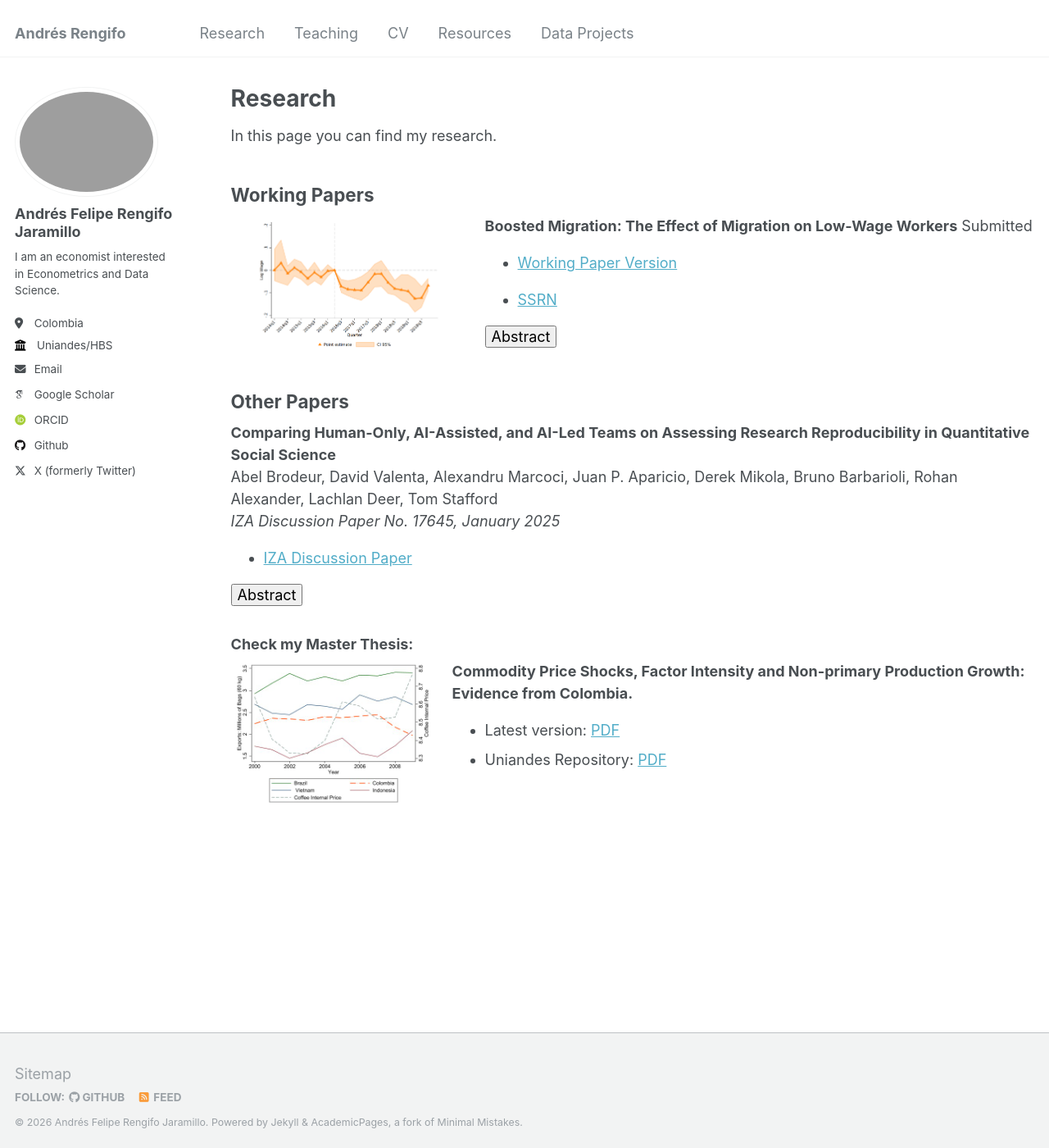
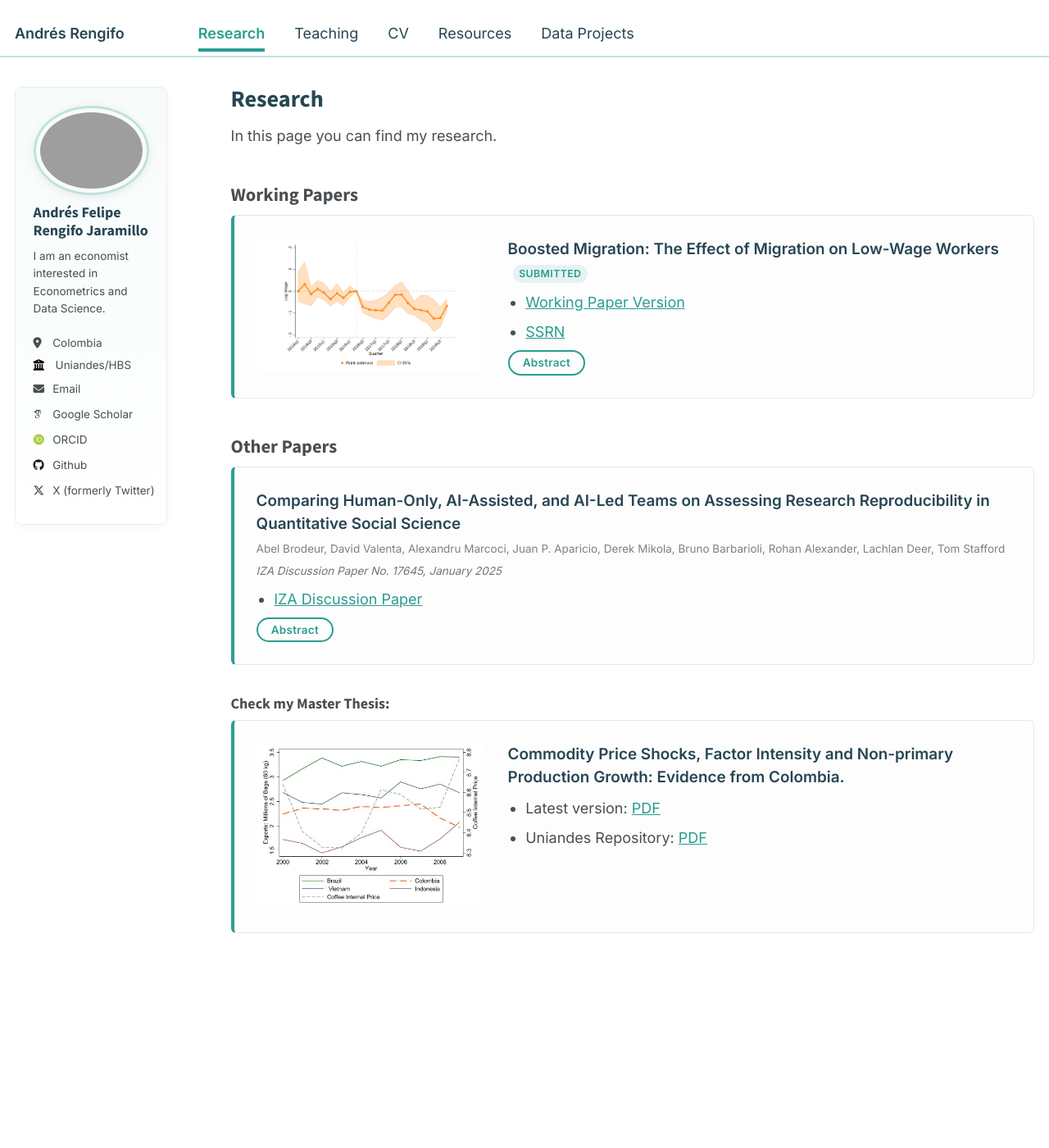
Before and after one commit to RengifoAndres/RengifoAndres.github.io, a Jekyll site: the page built from _pages/Research.md, in a window 1280 px wide and 1400 px high. Shown: the whole window at 82% size. Built offline with Jekyll 4.4.1, drawn with Linux system fonts in a browser that asks for light colours; some web fonts are replaced.

Commit message:
Improve website aesthetics with accent colors, cards, and typography
- Add teal (#2a9d8f) accent color and navy (#264653) primary for visual identity
- Import Inter and Source Sans Pro fonts via Google Fonts for headings/body
- Style abstract toggle buttons with pill shape and hover animations
- Add active navigation indicators for current page
- Wrap research papers in card components with hover effects
- Enhance sidebar profile with gradient card background and avatar styling
- Replace inline styles with reusable CSS classes on Research page

Co-Authored-By: Claude Opus 4.6 <noreply@anthropic.com>

```diff
--- a/_includes/author-profile.html
+++ b/_includes/author-profile.html
@@ -4,7 +4,7 @@
   {% assign author = site.data.authors[page.author] %}{% else %}{% assign author = site.author %}
 {% endif %}
 
-<div itemscope itemtype="http://schema.org/Person">
+<div itemscope itemtype="http://schema.org/Person" class="author-profile-card">
 
   <div class="author__avatar">
     {% if author.avatar contains "://" %}
--- a/_includes/head/custom.html
+++ b/_includes/head/custom.html
@@ -1,6 +1,11 @@
 {% include base_path %}
 
 <!-- start custom head snippets -->
+
+<!-- Google Fonts: Inter (body) + Source Sans Pro (headings) -->
+<link rel="preconnect" href="https://fonts.googleapis.com">
+<link rel="preconnect" href="https://fonts.gstatic.com" crossorigin>
+<link href="https://fonts.googleapis.com/css2?family=Inter:wght@400;500;600&family=Source+Sans+Pro:wght@400;600;700&display=swap" rel="stylesheet">
 
 <link rel="apple-touch-icon" sizes="57x57" href="{{ base_path }}/images/apple-touch-icon-57x57.png?v=M44lzPylqQ">
 <link rel="apple-touch-icon" sizes="60x60" href="{{ base_path }}/images/apple-touch-icon-60x60.png?v=M44lzPylqQ">
--- a/_includes/masthead.html
+++ b/_includes/masthead.html
@@ -13,7 +13,7 @@
               {% else %}
               {% assign domain = base_path %}
             {% endif %}
-            <li class="masthead__menu-item"><a href="{{ domain }}{{ link.url }}">{{ link.title }}</a></li>
+            <li class="masthead__menu-item"><a href="{{ domain }}{{ link.url }}" {% if page.url == link.url %}class="active-link"{% endif %}>{{ link.title }}</a></li>
           {% endfor %}
         </ul>
         <ul class="hidden-links hidden"></ul>
--- a/_pages/Research.md
+++ b/_pages/Research.md
@@ -25,21 +25,19 @@ In this page you can find my research.
 
 ## Working Papers
 
-<div style="display: flex; align-items: flex-start; margin-bottom: 20px;">
-     <img src="/images/research_images/event_log_wages_MigML.png" alt="Event" style="width: 290px; height: auto; margin-right: 20px;">
+<div class="research-card">
+  <img src="/images/research_images/event_log_wages_MigML.png" alt="Event study of log wages">
   <div>
-    <strong>Boosted Migration: The Effect of Migration on Low-Wage Workers</strong> Submitted <br>
+    <strong>Boosted Migration: The Effect of Migration on Low-Wage Workers</strong> <span class="paper-status">Submitted</span><br>
     <ul>
-      <li>  <a href="/files/MigML.pdf"> Working Paper Version</a> </li>
-    </ul>
-     <ul>
-      <li>  <a href="https://papers.ssrn.com/sol3/papers.cfm?abstract_id=5668270">SSRN</a> </li>
+      <li><a href="/files/MigML.pdf">Working Paper Version</a></li>
+      <li><a href="https://papers.ssrn.com/sol3/papers.cfm?abstract_id=5668270">SSRN</a></li>
     </ul>
     <!-- Button to toggle abstract -->
     <button class="toggle-button" onclick="toggleAbstract(this, 'abstract1')">Abstract</button>
 
     <!-- Abstract content -->
-    <div id="abstract1" class="abstract-content" style="display: none; margin-top: 10px;">
+    <div id="abstract1" class="abstract-content" style="display: none;">
       <p>
 This paper examines the labor market effects of Venezuelan migration on low-wage Colombian workers. Using nationally representative survey data from 2012 to 2019 and a machine learning model to classify workers by their predicted probability of being in the lower tail of the wage distribution, I implement a Triple Differences-in-Differences strategy to estimate causal impacts across cities with varying levels of migrant exposure. The main finding is that, although migration had no significant effects on employment formality or self-employment, it did lead to a decline in wages among low-wage natives in high-migration cities. This effect is robust to alternative definitions of treatment and control groups. This finding suggests that immigration can exert downward pressure on earnings at the lower end of the wage distribution  and underscore the importance of protecting vulnerable groups during large-scale displacement events.
 </p>
@@ -48,14 +46,13 @@ This paper examines the labor market effects of Venezuelan migration on low-wage
 </div>
 
 
-
 ## Other Papers
 
-<div style="display: flex; align-items: flex-start; margin-bottom: 20px;">
+<div class="research-card">
   <div>
     <strong>Comparing Human-Only, AI-Assisted, and AI-Led Teams on Assessing Research Reproducibility in Quantitative Social Science</strong><br>
-    Abel Brodeur, David Valenta, Alexandru Marcoci, Juan P. Aparicio, Derek Mikola, Bruno Barbarioli, Rohan Alexander, Lachlan Deer, Tom Stafford <br>
-    <em>IZA Discussion Paper No. 17645, January 2025</em>
+    <span class="paper-authors">Abel Brodeur, David Valenta, Alexandru Marcoci, Juan P. Aparicio, Derek Mikola, Bruno Barbarioli, Rohan Alexander, Lachlan Deer, Tom Stafford</span><br>
+    <span class="paper-venue">IZA Discussion Paper No. 17645, January 2025</span>
     <ul>
       <li><a href="https://docs.iza.org/dp17645.pdf">IZA Discussion Paper</a></li>
     </ul>
@@ -63,7 +60,7 @@ This paper examines the labor market effects of Venezuelan migration on low-wage
     <button class="toggle-button" onclick="toggleAbstract(this, 'abstract2')">Abstract</button>
 
     <!-- Abstract content -->
-    <div id="abstract2" class="abstract-content" style="display: none; margin-top: 10px;">
+    <div id="abstract2" class="abstract-content" style="display: none;">
       <p>
 This study evaluates the effectiveness of varying levels of human and artificial intelligence (AI) integration in reproducibility assessments. We computationally reproduced quantitative results from published articles in the social sciences with 288 researchers, randomly assigned to 103 teams across three groups — human-only teams, AI-assisted teams and teams whose task was to minimally guide an AI to conduct reproducibility checks (the "AI-led" approach). Findings reveal that when working independently, human teams matched the reproducibility success rates of teams using AI assistance, while both groups substantially outperformed AI-led approaches (with human teams achieving 57 pp higher success rates than AI-led teams). Human teams found significantly more major errors compared to both AI-assisted teams and AI-led teams. AI-assisted teams demonstrated an advantage over more automated approaches, detecting 0.4 more major errors per team than AI-led teams, though still significantly fewer than human-only teams. Finally, both human and AI-assisted teams significantly outperformed AI-led approaches in both proposing and implementing comprehensive robustness checks.
 </p>
@@ -73,11 +70,12 @@ This study evaluates the effectiveness of varying levels of human and artificial
 
 
 ### Check my Master Thesis:
-<div style="display: flex; align-items: flex-start; margin-bottom: 20px;">
-  <img src="/images/research_images/exclution_r.jpg" alt="Image related to Commodity Price Shocks" style="width: 250px; height: auto; margin-right: 20px;">
+
+<div class="research-card">
+  <img src="/images/research_images/exclution_r.jpg" alt="Image related to Commodity Price Shocks">
   <div>
     <strong>Commodity Price Shocks, Factor Intensity and Non-primary Production Growth: Evidence from Colombia.</strong><br>
- <ul>
+    <ul>
       <li>Latest version: <a href="/files/Commodity_price_Rengifo.pdf">PDF</a></li>
       <li>Uniandes Repository: <a href="https://repositorio.uniandes.edu.co/entities/publication/71893776-ea19-4290-909b-341633836cce">PDF</a></li>
     </ul>
--- /dev/null
+++ b/_sass/_custom.scss
@@ -0,0 +1,269 @@
+/* ==========================================================================
+   Custom Styles - Aesthetic Improvements
+   ========================================================================== */
+
+/*
+   1. Toggle Buttons (Abstract show/hide)
+   ========================================================================== */
+
+.toggle-button {
+  display: inline-block;
+  padding: 0.4em 1.2em;
+  font-family: $global-font-family;
+  font-size: $type-size-6;
+  font-weight: 600;
+  color: $accent-color;
+  background-color: transparent;
+  border: 2px solid $accent-color;
+  border-radius: 20px;
+  cursor: pointer;
+  transition: all 0.25s ease-in-out;
+  letter-spacing: 0.02em;
+
+  &:hover {
+    background-color: $accent-color;
+    color: #fff;
+    box-shadow: 0 2px 8px rgba($accent-color, 0.3);
+  }
+
+  &:focus {
+    outline: none;
+    box-shadow: 0 0 0 3px rgba($accent-color, 0.25);
+  }
+
+  &:active {
+    transform: scale(0.97);
+  }
+}
+
+/*
+   2. Active Navigation Indicators
+   ========================================================================== */
+
+.greedy-nav .visible-links a {
+  &:before {
+    background: $accent-color;
+  }
+
+  &:hover {
+    color: $accent-color;
+  }
+}
+
+// Active state for current page nav link
+.greedy-nav .visible-links li {
+  a.active-link {
+    color: $accent-color;
+    font-weight: 600;
+
+    &:before {
+      -webkit-transform: scaleX(1);
+          -ms-transform: scaleX(1);
+              transform: scaleX(1);
+      background: $accent-color;
+    }
+  }
+}
+
+/*
+   3. Research Paper Cards
+   ========================================================================== */
+
+.research-card {
+  display: flex;
+  align-items: flex-start;
+  margin-bottom: 1.8em;
+  padding: 1.5em;
+  background: #fdfdfd;
+  border: 1px solid mix(#fff, $primary-color, 88%);
+  border-left: 4px solid $accent-color;
+  border-radius: 6px;
+  transition: box-shadow 0.25s ease, transform 0.25s ease;
+
+  &:hover {
+    box-shadow: 0 4px 16px rgba(#000, 0.08);
+    transform: translateY(-2px);
+  }
+
+  img {
+    width: 280px;
+    height: auto;
+    margin-right: 1.5em;
+    border-radius: 4px;
+    flex-shrink: 0;
+  }
+
+  strong {
+    font-size: 1.05em;
+    color: $primary-color;
+  }
+
+  ul {
+    margin-top: 0.5em;
+    margin-bottom: 0.5em;
+    padding-left: 1.2em;
+  }
+
+  .abstract-content {
+    margin-top: 0.8em;
+    padding: 1em;
+    background: mix(#fff, $accent-color, 95%);
+    border-radius: 4px;
+    font-size: $type-size-6;
+    line-height: 1.7;
+    color: $dark-gray;
+  }
+
+  @media screen and (max-width: 768px) {
+    flex-direction: column;
+
+    img {
+      width: 100%;
+      margin-right: 0;
+      margin-bottom: 1em;
+    }
+  }
+}
+
+// Status badge for papers
+.paper-status {
+  display: inline-block;
+  padding: 0.15em 0.6em;
+  font-size: $type-size-7;
+  font-weight: 600;
+  color: $accent-color;
+  background: mix(#fff, $accent-color, 88%);
+  border-radius: 12px;
+  margin-left: 0.5em;
+  vertical-align: middle;
+  letter-spacing: 0.03em;
+  text-transform: uppercase;
+}
+
+/*
+   4. Profile Sidebar Card Enhancement
+   ========================================================================== */
+
+@media screen and (min-width: $sidebar-screen-min-width) {
+  .sidebar .author__avatar,
+  .sidebar .author__content,
+  .sidebar .author__urls-wrapper {
+    // Contained within the card wrapper
+  }
+
+  .sidebar {
+    .author__avatar img {
+      border: 3px solid mix(#fff, $accent-color, 70%);
+      box-shadow: 0 2px 12px rgba(#000, 0.08);
+      transition: transform 0.3s ease, box-shadow 0.3s ease;
+
+      &:hover {
+        transform: scale(1.03);
+        box-shadow: 0 4px 18px rgba(#000, 0.12);
+      }
+    }
+
+    .author__name {
+      font-family: $heading-font;
+      font-weight: 700;
+      color: $primary-color;
+    }
+
+    .author__bio {
+      color: $dark-gray;
+      line-height: 1.6;
+    }
+
+    .author__urls {
+      a {
+        color: $dark-gray;
+        transition: color 0.2s ease, padding-left 0.2s ease;
+
+        &:hover {
+          color: $accent-color;
+          text-decoration: none;
+          padding-left: 3px;
+        }
+      }
+    }
+  }
+}
+
+// Sidebar card background on desktop
+.sidebar .author-profile-card {
+  @media screen and (min-width: $sidebar-screen-min-width) {
+    background: linear-gradient(180deg, mix(#fff, $accent-color, 96%) 0%, #fff 100%);
+    border-radius: 8px;
+    padding: 1.2em;
+    margin-right: 0.5em;
+    border: 1px solid mix(#fff, $primary-color, 90%);
+    box-shadow: 0 2px 10px rgba(#000, 0.04);
+  }
+}
+
+/*
+   5. Heading Styles with Accent Color
+   ========================================================================== */
+
+.page__content {
+  h2 {
+    font-family: $heading-font;
+    font-weight: 700;
+    color: $primary-color;
+    border-bottom: 2px solid mix(#fff, $accent-color, 60%);
+    padding-bottom: 0.4em;
+  }
+
+  h3 {
+    font-family: $heading-font;
+    font-weight: 600;
+    color: mix(#000, $primary-color, 15%);
+  }
+}
+
+.page__title {
+  font-family: $heading-font;
+  color: $primary-color;
+}
+
+/*
+   6. Link Styling Enhancement
+   ========================================================================== */
+
+.page__content a:not(.btn) {
+  color: $accent-color;
+  text-decoration: none;
+  border-bottom: 1px solid transparent;
+  transition: border-color 0.2s ease, color 0.2s ease;
+
+  &:hover {
+    color: mix(#000, $accent-color, 20%);
+    border-bottom-color: $accent-color;
+  }
+}
+
+/*
+   7. Masthead Accent
+   ========================================================================== */
+
+.masthead {
+  border-bottom: 2px solid mix(#fff, $accent-color, 70%);
+}
+
+/*
+   8. Paper Authors & Venue Styling
+   ========================================================================== */
+
+.paper-authors {
+  font-size: $type-size-6;
+  color: $gray;
+  margin-top: 0.3em;
+  line-height: 1.5;
+}
+
+.paper-venue {
+  font-style: italic;
+  color: mix(#000, $gray, 10%);
+  font-size: $type-size-6;
+  margin-top: 0.2em;
+}
--- a/_sass/_variables.scss
+++ b/_sass/_variables.scss
@@ -14,12 +14,15 @@ $indent-var                 : 1.3em;
 
 /* system typefaces */
 $serif                      : Georgia, Times, serif;
-$sans-serif                 : -apple-system, ".SFNSText-Regular", "San Francisco", "Roboto", "Segoe UI", "Helvetica Neue", "Lucida Grande", Arial, sans-serif;
+$sans-serif                 : "Inter", -apple-system, ".SFNSText-Regular", "San Francisco", "Roboto", "Segoe UI", "Helvetica Neue", "Lucida Grande", Arial, sans-serif;
 $monospace                  : Monaco, Consolas, "Lucida Console", monospace;
 
 /* sans serif typefaces */
 $sans-serif-narrow          : $sans-serif;
 $helvetica                  : Helvetica, "Helvetica Neue", Arial, sans-serif;
+
+/* heading typeface */
+$heading-font               : "Source Sans Pro", $sans-serif;
 
 /* serif typefaces */
 $georgia                    : Georgia, serif;
@@ -29,7 +32,7 @@ $calisto                    : "Calisto MT", serif;
 $garamond                   : Garamond, serif;
 
 $global-font-family         : $sans-serif;
-$header-font-family         : $sans-serif;
+$header-font-family         : $heading-font;
 $caption-font-family        : $serif;
 
 /* type scale */
@@ -68,11 +71,12 @@ $code-background-color-dark : $light-gray;
 $text-color                 : $dark-gray;
 $border-color               : $lighter-gray;
 
-$primary-color              : #7a8288;
+$accent-color               : #2a9d8f;
+$primary-color              : #264653;
 $success-color              : #62c462;
 $warning-color              : #f89406;
 $danger-color               : #ee5f5b;
-$info-color                 : #52adc8;
+$info-color                 : #2a9d8f;
 
 /* brands */
 $behance-color              : #1769FF;
@@ -102,11 +106,11 @@ $xing-color                 : #006567;
 
 
 /* links */
-$link-color                 : $info-color;
+$link-color                 : $accent-color;
 $link-color-hover           : mix(#000, $link-color, 25%);
-$link-color-visited         : mix(#fff, $link-color, 25%);
+$link-color-visited         : mix(#fff, $link-color, 15%);
 $masthead-link-color        : $primary-color;
-$masthead-link-color-hover  : mix(#000, $primary-color, 25%);
+$masthead-link-color-hover  : $accent-color;
 
 
 /*
--- a/assets/css/main.scss
+++ b/assets/css/main.scss
@@ -39,3 +39,5 @@
 @import "vendor/font-awesome/brands";
 @import "vendor/magnific-popup/magnific-popup";
 @import "print";
+
+@import "custom";
```
